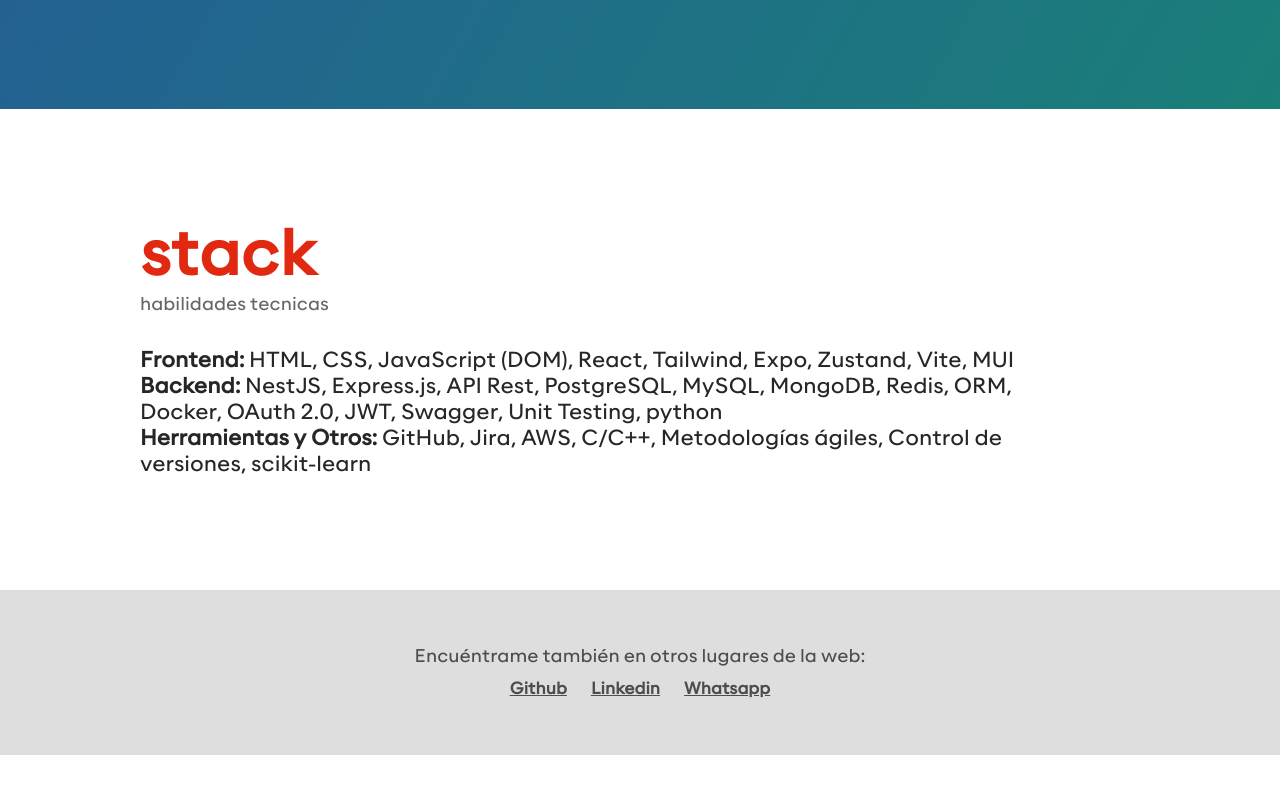
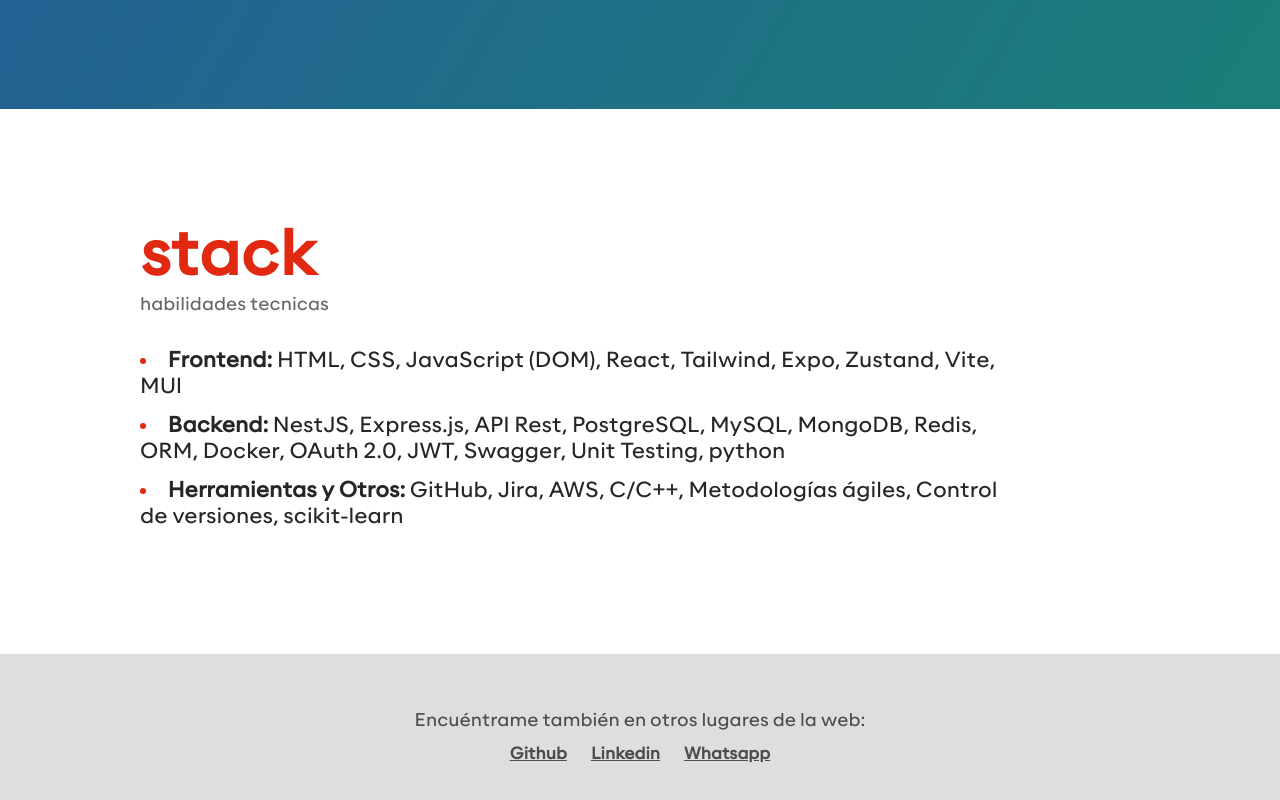
Before and after one commit to banana-guards/curriculum, a React (Vite) app: page / in a window 1280 px wide. Shown: the part 2306-3106 px from the top of the page. Before the commit the page ends 3061 px from the top, so only its background shows below. Built offline with nearby package versions, Linux system fonts and the light colour scheme.

Commit message:
add: list style in stack section

```diff
--- a/src/pages/Home/Home.css
+++ b/src/pages/Home/Home.css
@@ -138,6 +138,15 @@
   color: #fff;
 }
 
+#stack li {
+  list-style: inside;
+  margin-bottom: 0.8rem;
+}
+
+#stack li::marker {
+  color: var(--orange);
+}
+
 .studies .home-section__title {
   color: var(--red-section);
 }
```
